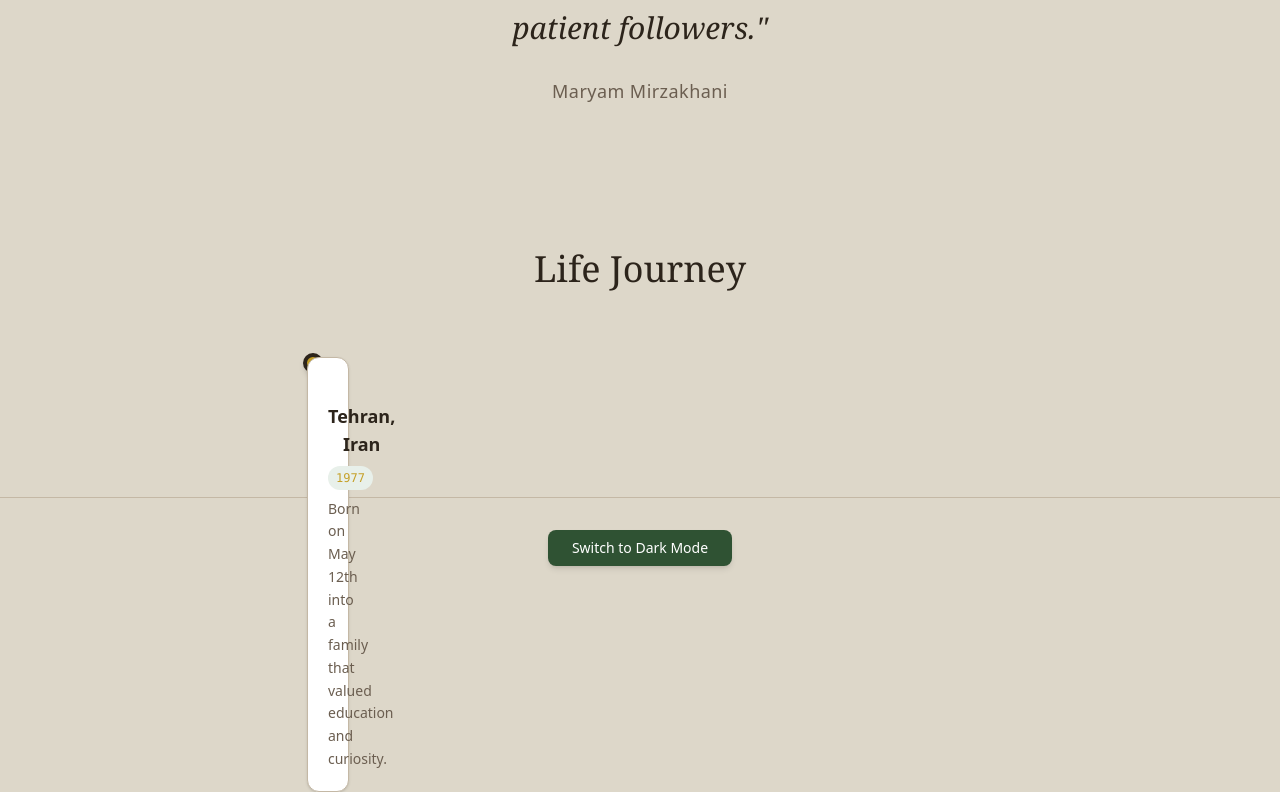
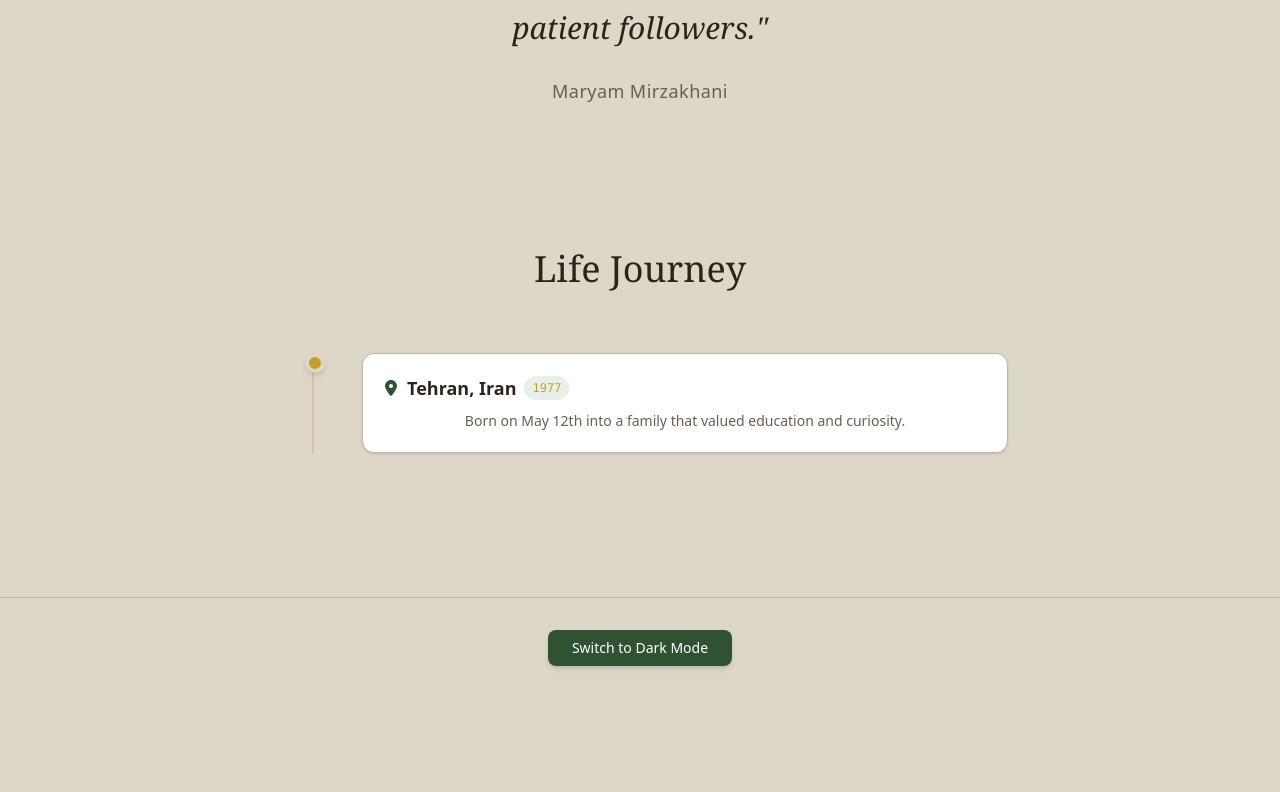
Before and after one commit to zibanoori/mirzakhani-inspire, a React (Vite) app: page / in a window 1280 px wide. Shown: the part 641-1433 px from the top of the page. After the commit the page ends 1339 px from the top, so only its background shows below. Built offline with nearby package versions, Linux system fonts and the light colour scheme.

Commit message:
Fix: correct timeline item structure and border typo

```diff
--- a/src/App.jsx
+++ b/src/App.jsx
@@ -70,9 +70,9 @@ function App() {
           <h2 className="font-serif text-3xl md:text-4xl text-center text-ink mb-16">
             Life Journey
           </h2>
-          <div className="relative border-1-2 border-gold/30 ml-6 md:ml-10 space-y-12">
+          <div className="relative border-l-2 border-gold/30 ml-6 md:ml-10 space-y-12">
             <div className="relative pl-8 md:pl-12">
-              <div className="absolute -left-[9px] top-0 w-5 h-5 rounded-full bg-gold border-4 boredr-paper shadow-md">
+              <div className="absolute -left-[9px] top-0 w-5 h-5 rounded-full bg-gold border-4 border-paper shadow-md"></div>
               <div className="p-5 border border-line rounded-xl bg-surface shadow-sm hover:shadow-md transition-shadow">
                 <div className="flex flex-wrap items-center gap-2 mb-2">
                   <FaLocationDot className="text-accent" />
@@ -85,7 +85,6 @@ function App() {
                   Born on May 12th into a family that valued education and
                   curiosity.
                 </p>
-                </div>
               </div>
             </div>
           </div>
```
Lines whose indentation alone changed are shown as unchanged.
